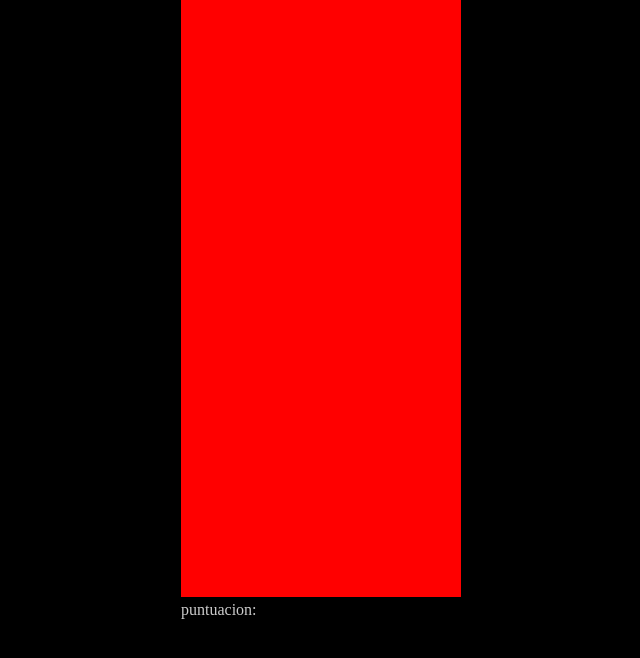
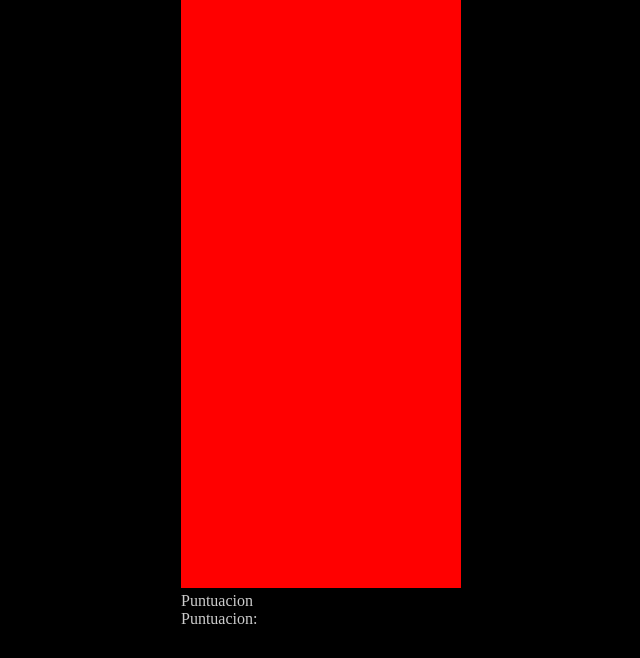
Before and after one commit to davidbaez1/Tetris, a plain HTML site: page index.html in a window 1280 px wide. Shown: the part 142-800 px from the top of the page, without its empty margins (319-959 px from the left). Drawn offline with Linux system fonts and the light colour scheme.

Commit message:
Nuevo section

```diff
--- a/index.html
+++ b/index.html
@@ -11,8 +11,9 @@
     <div class="btns"><button id="iniciar" class="">Jugar</button><button id="nuevoJuego">Nuevo juego</button></div>
     <div id="app">
         <canvas></canvas>
+        <div id="marcador"><section>Puntuacion<span></span></section></div>
     </div>
-    <section>puntuacion:<span></span></section>
+    <section id="marcador_movil">Puntuacion:<span id="puntaje_movil"></span></section>
     <div class="contenedor_botones">
         <div class="Up"><button  id="Up">Up</button></div>
         <div>
```
